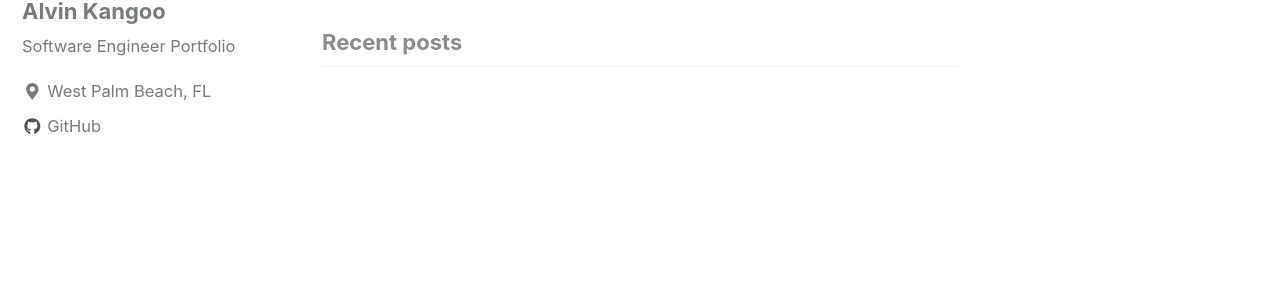
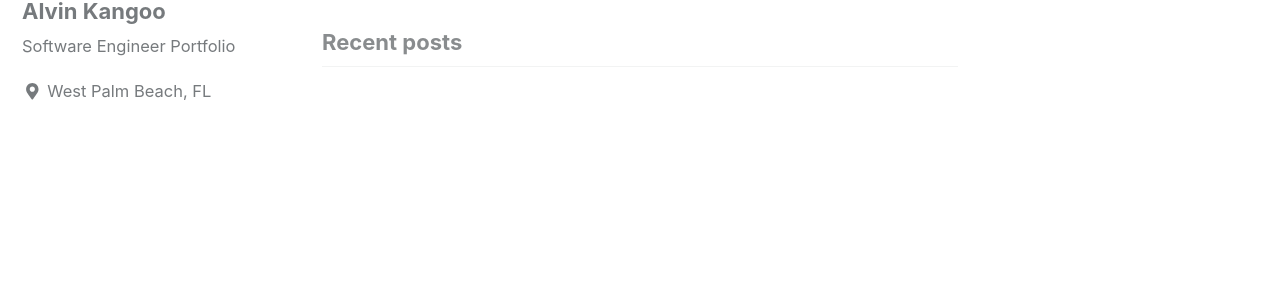
Before and after one commit to alvinkangoo/alvinkangoo.github.io, a Jekyll site: the page built from index.html, in a window 1280 px wide. Shown: the part 113-421 px from the top of the page. Built offline with Jekyll 4.4.1, drawn with Linux system fonts in a browser that asks for light colours; cached includes are drawn as plain includes; nearby versions of some CDN libraries; the list of posts is cut into pages by our own code.

Commit message:
updated site

```diff
--- a/_config.yml
+++ b/_config.yml
@@ -126,7 +126,7 @@ author:
       # url: "https://facebook.com/"
     - label: "GitHub"
       icon: "fab fa-fw fa-github"
-      url: "alvinkangoo.github.io"
+      #url: "https://github.com/"
     - label: "Instagram"
       icon: "fab fa-fw fa-instagram"
       # url: "https://instagram.com/"
```
